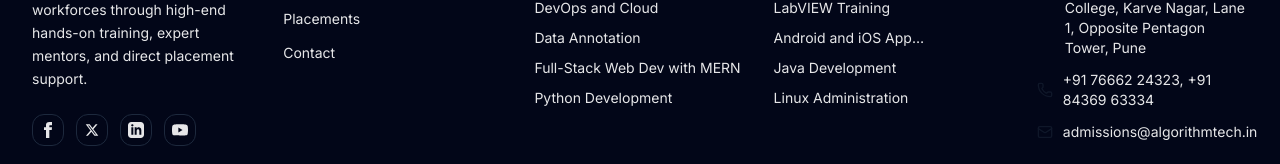
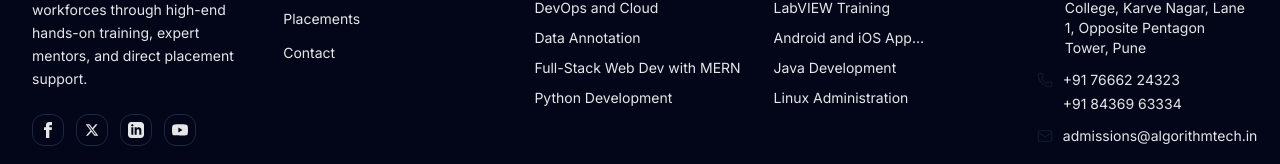
Before and after one commit to Pranav-Darokar/AlgorithmTechSolutions, a React (Vite) app: page / in a window 1280 px wide. Shown: the part 6294-6458 px from the top of the page. Built offline with nearby package versions, Linux system fonts and the light colour scheme.

Commit message:
Fix footer phone numbers display

```diff
--- a/src/components/common/Footer.jsx
+++ b/src/components/common/Footer.jsx
@@ -114,9 +114,12 @@ export default function Footer() {
                 AlgorithmTech Corporate Training Institute, Near Cummins Engineering College, Karve Nagar, Lane 1, Opposite Pentagon Tower, Pune
               </a>
             </li>
-            <li className="flex items-center gap-2.5">
-              <Phone size={16} className="text-primary shrink-0" />
-              <span className="text-sm">+91 76662 24323, +91 84369 63334</span>
+            <li className="flex items-start gap-2.5">
+              <Phone size={16} className="text-primary shrink-0 mt-0.5" />
+              <div className="flex flex-col text-sm space-y-1">
+                <span>+91 76662 24323</span>
+                <span>+91 84369 63334</span>
+              </div>
             </li>
             <li className="flex items-center gap-2.5">
               <Mail size={16} className="text-primary shrink-0" />
```
